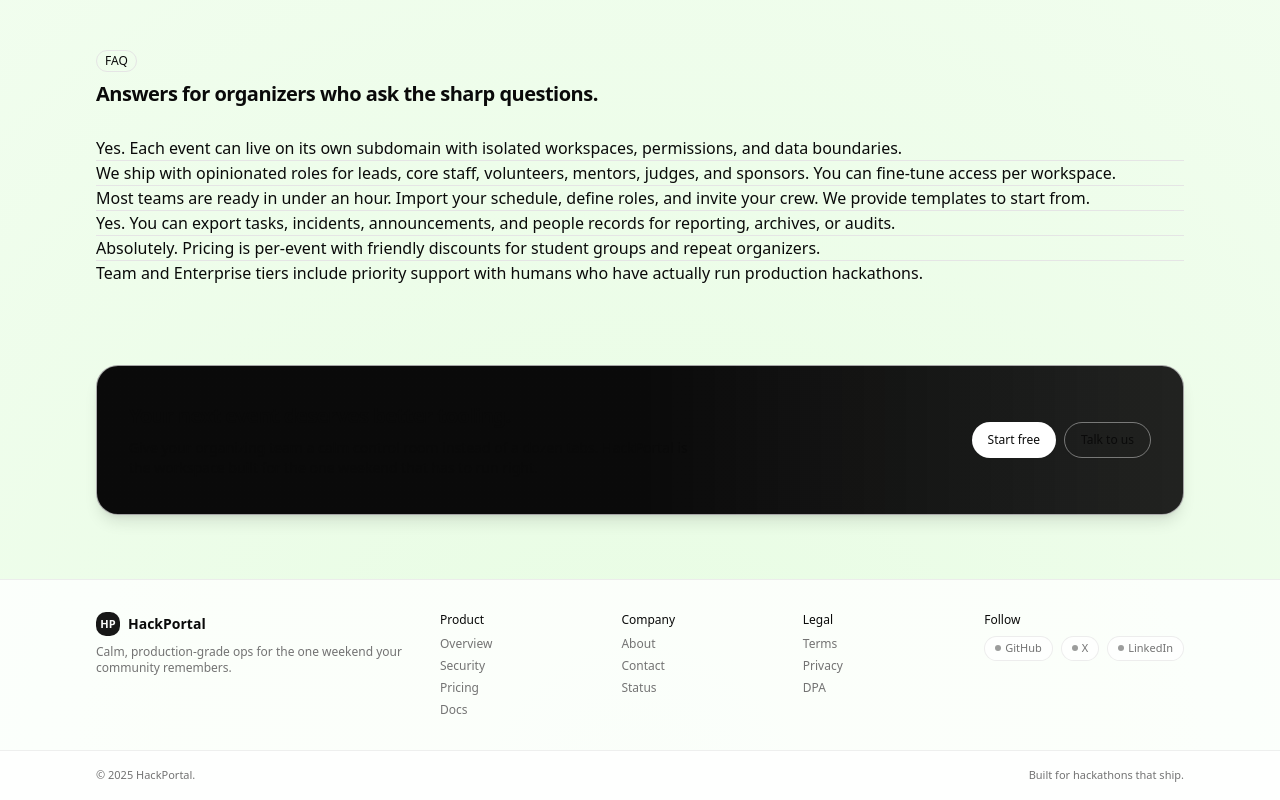
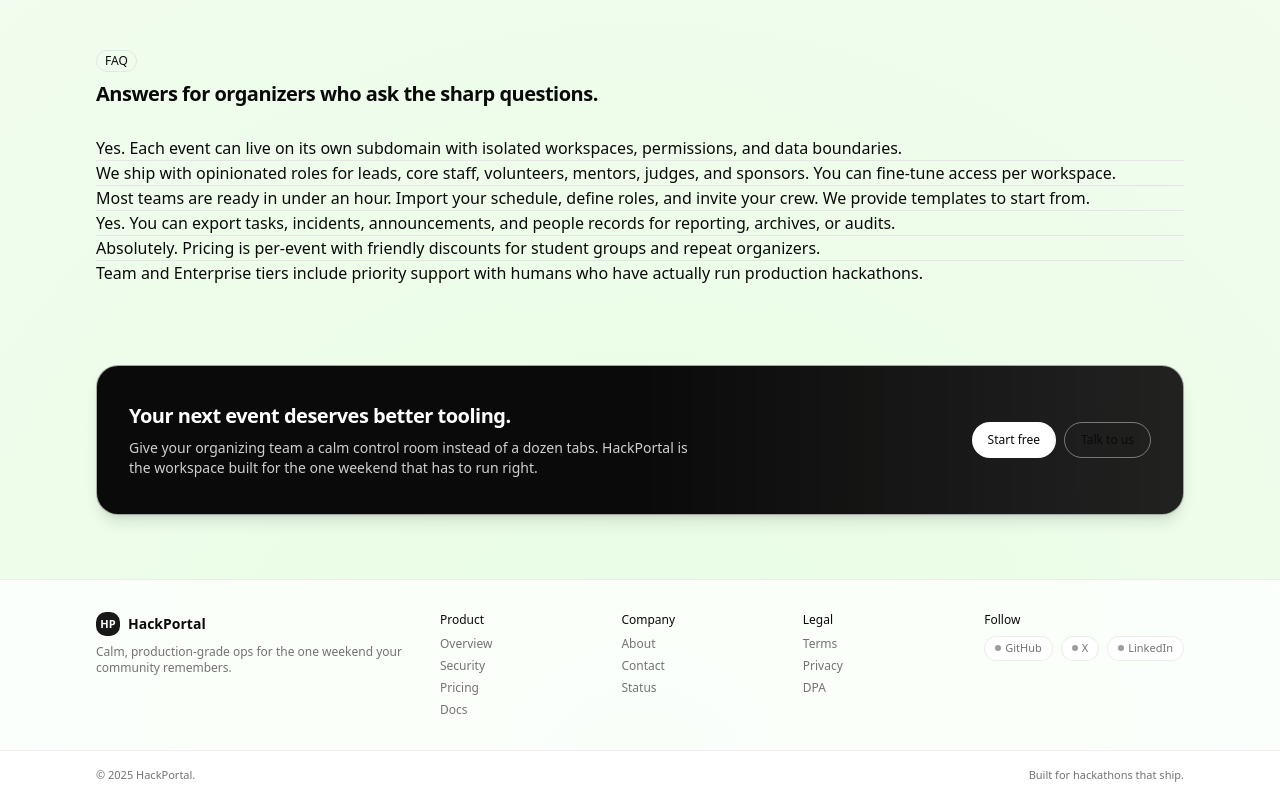
Before and after one commit to faizm10/organizer-portel, a Next.js app in the folder frontend/: page / in a window 1280 px wide. Shown: the part 3890-4690 px from the top of the page. Built offline with nearby package versions, Linux system fonts and the light colour scheme.

Commit message:
chore(marketing): wire home CTAs to auth and contact routes

```diff
--- a/frontend/components/marketing/hero.tsx
+++ b/frontend/components/marketing/hero.tsx
@@ -37,7 +37,7 @@
         <MotionDiv delay={0.1} className="flex flex-col gap-3 pt-1 sm:flex-row">
           <div className="flex gap-2">
             <Button className="h-10 rounded-full px-5 text-sm sm:h-11 sm:px-6">
-              <Link href="/signup">Start free</Link>
+              <Link href="/auth/sign-up">Start free</Link>
             </Button>
             <Button
               variant="outline"
--- a/frontend/components/marketing/navbar.tsx
+++ b/frontend/components/marketing/navbar.tsx
@@ -42,12 +42,11 @@
             <Button
               variant="ghost"
               className="hidden h-9 px-3 text-xs md:inline-flex"
-              asChild={false}
             >
-              <Link href="/login">Log in</Link>
+              <Link href="/auth/login">Log in</Link>
             </Button>
             <Button className="h-9 rounded-full px-4 text-xs sm:px-5">
-              <Link href="/signup" className="flex items-center gap-1">
+              <Link href="/auth/sign-up" className="flex items-center gap-1">
                 <span>Start free</span>
               </Link>
             </Button>
--- a/frontend/components/marketing/sections.tsx
+++ b/frontend/components/marketing/sections.tsx
@@ -819,13 +819,13 @@
 export function FinalCTASection() {
   return (
     <section className="mx-auto max-w-6xl px-4 pb-12 sm:px-6 lg:px-8 lg:pb-16">
-      <MotionDiv className="overflow-hidden rounded-3xl border border-border/70 bg-gradient-to-r from-foreground via-foreground to-foreground/90 px-5 py-7 text-foreground shadow-lg sm:px-8 sm:py-9">
+      <MotionDiv className="overflow-hidden rounded-3xl border border-border/70 bg-gradient-to-r from-foreground via-foreground to-foreground/90 px-5 py-7 text-background shadow-lg sm:px-8 sm:py-9">
         <div className="relative z-10 flex flex-col gap-4 sm:flex-row sm:items-center sm:justify-between">
-          <div className="space-y-2 text-foreground">
+          <div className="space-y-2 text-background">
             <h2 className="text-lg font-semibold tracking-tight sm:text-xl">
               Your next event deserves better tooling.
             </h2>
-            <p className="max-w-xl text-sm text-foreground/80">
+            <p className="max-w-xl text-sm text-background/80">
               Give your organizing team a calm control room instead of a dozen
               tabs. HackPortal is the workspace built for the one weekend that
               has to run right.
@@ -833,13 +833,13 @@
           </div>
           <div className="flex flex-wrap gap-2">
             <Button className="h-9 rounded-full bg-background px-4 text-xs font-medium text-foreground hover:bg-background/90">
-              Start free
+              <a href="/auth/sign-up">Start free</a>
             </Button>
             <Button
               variant="outline"
               className="h-9 rounded-full border-background/40 bg-transparent px-4 text-xs font-medium text-foreground hover:bg-background/10"
             >
-              Talk to us
+              <a href="/contact">Talk to us</a>
             </Button>
           </div>
         </div>
```
